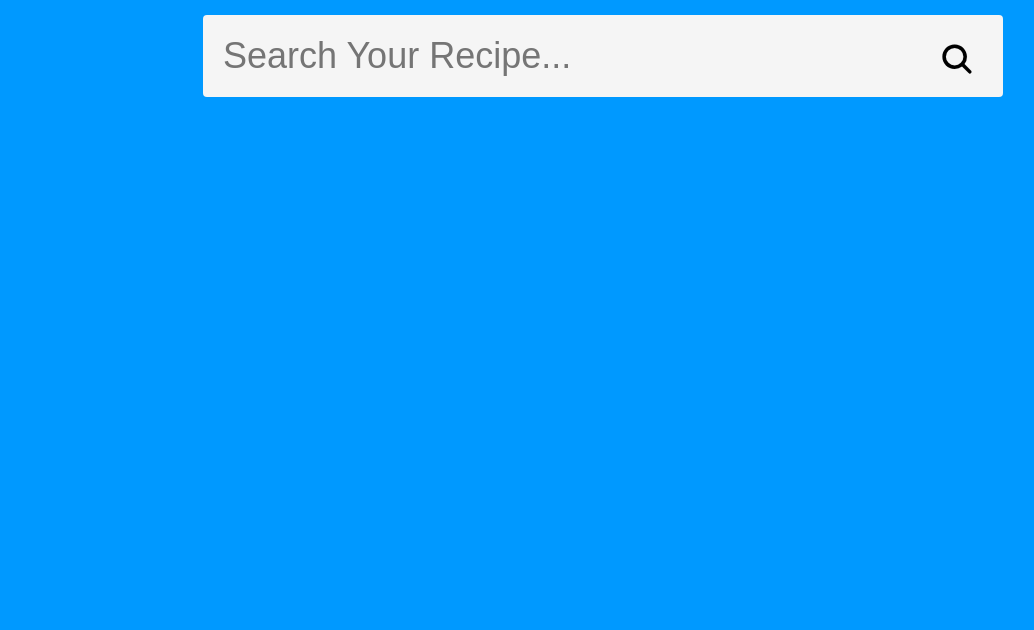
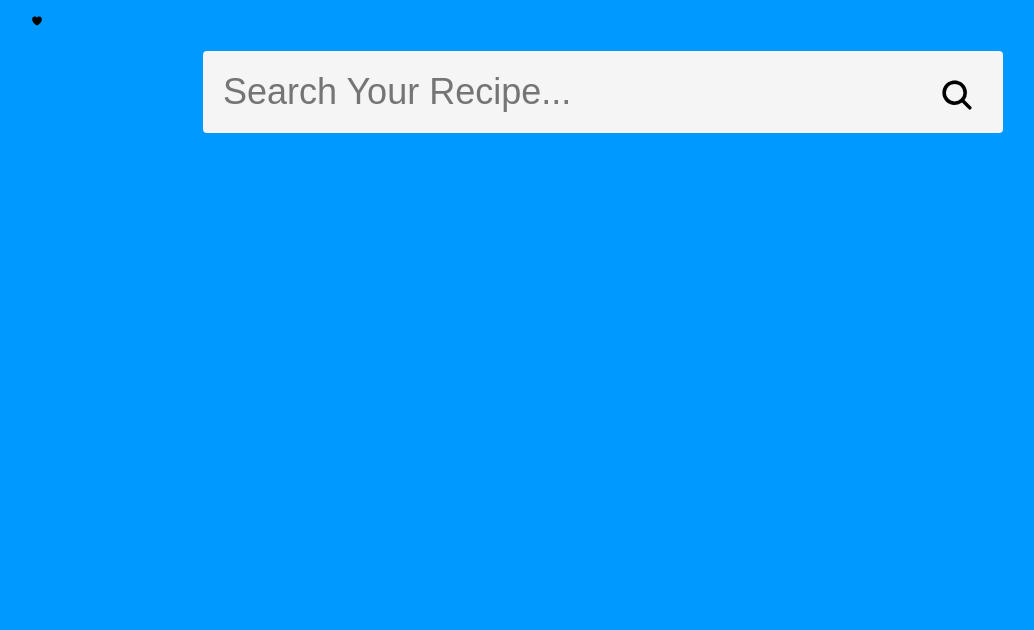
Before and after one commit to luh-dreezy/D-vibe-Recipes, a website: page index.html in a window 1280 px wide. Shown: the part 170-800 px from the top of the page, without its empty margins (37-1071 px from the left). Drawn offline with nearby package versions, Linux system fonts and the light colour scheme.

Commit message:
made some changes

```diff
--- a/index.html
+++ b/index.html
@@ -11,6 +11,7 @@
     <section>
        <div class="container initial">
         <h1 class="brand">D-viBe Recipes</h1>
+        <ion-icon name="heart"></ion-icon>
         <form>
             <input type="text" placeholder="Search Your Recipe...">
             <ion-icon name="search"></ion-icon>
--- a/style.css
+++ b/style.css
@@ -133,3 +133,7 @@ form ion-icon{
         font-size: 2rem;
     }
 }
+ion-icon{
+    width: 20px;
+    length:30px;
+}
```
